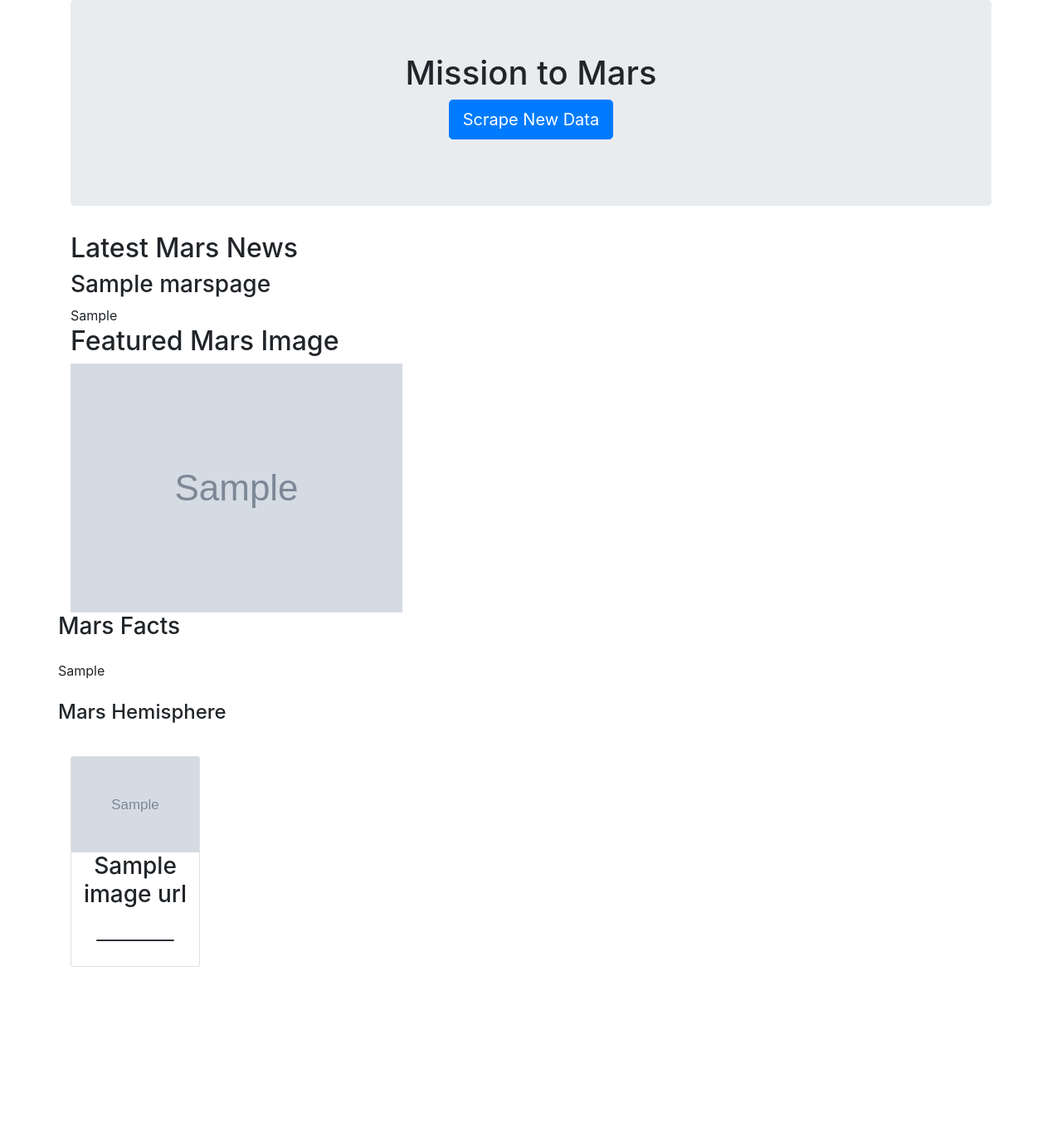
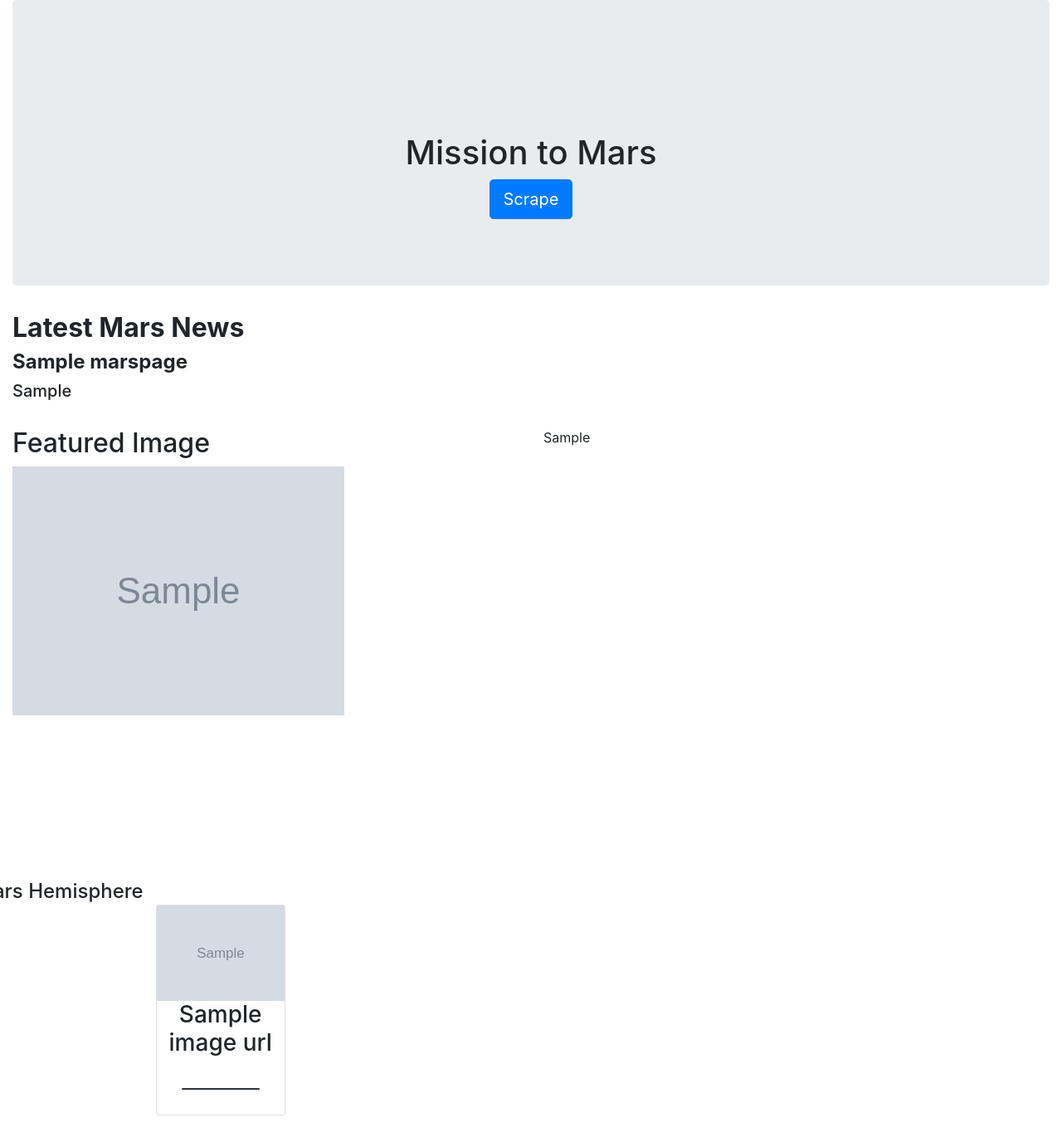
Before and after one commit to CPhilippe30/Web-Scraping-Challenge, a Flask app: page / in a window 1280 px wide. Shown: the whole page at 83% size. Before the commit the page ends 1165 px from the top, so only its background shows below. Run offline with Flask 2, Linux system fonts and the light colour scheme; grey boxes marked "Sample" are stand-in pictures; a database or web service that is not in the repository returns one stand-in record (values such as "Sample title"); some libraries are stand-ins or nearby versions.

Commit message:
Mission to Mars

```diff
--- a/Mission to Mars/templates/index.html
+++ b/Mission to Mars/templates/index.html
@@ -3,65 +3,48 @@
 
 <head>
   <meta charset="UTF-8">
+  <meta name="viewport" content="width=device-width, initial-scale=1.0">
+  <meta http-equiv="X-UA-Compatible" content="ie=edge">
   <title>Mission to Mars</title>
-    <link rel="stylesheet" href="https://stackpath.bootstrapcdn.com/bootstrap/4.3.1/css/bootstrap.min.css"
-        integrity="sha384-ggOyR0iXCbMQv3Xipma34MD+dH/1fQ784/j6cY/iJTQUOhcWr7x9JvoRxT2MZw1T" crossorigin="anonymous">
+  <link rel="stylesheet" href="https://stackpath.bootstrapcdn.com/bootstrap/4.3.1/css/bootstrap.min.css" integrity="sha384-ggOyR0iXCbMQv3Xipma34MD+dH/1fQ784/j6cY/iJTQUOhcWr7x9JvoRxT2MZw1T" crossorigin="anonymous">
 
-    <script src="https://code.jquery.com/jquery-3.3.1.slim.min.js"
-        integrity="sha384-q8i/X+965DzO0rT7abK41JStQIAqVgRVzpbzo5smXKp4YfRvH+8abtTE1Pi6jizo"
-        crossorigin="anonymous"></script>
-    <script src="https://cdnjs.cloudflare.com/ajax/libs/popper.js/1.14.7/umd/popper.min.js"
-        integrity="sha384-UO2eT0CpHqdSJQ6hJty5KVphtPhzWj9WO1clHTMGa3JDZwrnQq4sF86dIHNDz0W1"
-        crossorigin="anonymous"></script>
-    <script src="https://stackpath.bootstrapcdn.com/bootstrap/4.3.1/js/bootstrap.min.js"
-        integrity="sha384-JjSmVgyd0p3pXB1rRibZUAYoIIy6OrQ6VrjIEaFf/nJGzIxFDsf4x0xIM+B07jRM"
-        crossorigin="anonymous"></script>
-
-        <style>
-            .dataframe{
-                border:2px solid black;
-            }
-            h5{
-                font-size: 20px;
-            }
-            p{
-                font-size: 15px
-            }
-
-        </style>
-    </head>
     <body>
-
-</head>
-<body >
-
-    <div  class="container">
+        <div class="container-fluid">
           <div class="jumbotron text-center">
-            <h1>Mission to Mars</h1>
-            <p><a class="btn btn-primary btn-lg" href="/scrape" role="button">Scrape New Data</a></p>
+            <div class="planet">
+              <div class="wrap">
+                 <div class="background"></div>
+                 <div class="clouds"></div>
               </div>
+              <div class="mask"></div>
+            </div>
+            <br><br> <br><br>
+            <h1 class="title-header">Mission to Mars</h1>
+            <p><a class="btn btn-primary btn-lg" href="/scrape" role="button">Scrape</a></p>
+          </div>
+          <main>
+            <section class="introduction">
+                <h2><b>Latest Mars News</b></h2>
+                <h4><strong>{{marspage["news_title"]}}</strong></h4>
+                <h5>{{marspage.news_paragraph}}</h5>
+              </section>
+              <br>
+      <div class="featured">
         <div class="row">
-            <div class="col col-12">
-                <h2>Latest Mars News</h2>
-                <h3>{{marspage.news_title}}</h3>
-                {{marspage.news_paragraph}}
+          <div class="col-sm-12 col-md-6 col-12">
+            <h2>Featured Image</h2>
+            <img class="featured-img" src={{marspage.featured_image_url}} alt="Featured image" align="center">
+          </div>
+          <div class="col-xs-12 col-sm-12 col-md-6 col-12">
+            {{marspage.marsfacts_html  | safe}}
           </div>
         </div>
-        <div class="row">
-            <div class="col-12">
-                <h2>Featured Mars Image</h2>
-                <img src={{marspage.featured_image_url}} alt="Featured image">
-            </div>
-            <div class="row">
-                <div class="col-md-12">
-                <table class="table table-bordered">
-                <h3>Mars Facts</h3>
-                <table class="table-sm">{{marspage.marsfacts_html  | safe}}
       </div>
         </div>
         <br><br>
+        <h4 style="padding-top: 50px; margin-top: 100px; text-align: center;">
         <div class="row">
-            <div class="col-8">
+            <div class="card-deck">
                 <h4>Mars Hemisphere</h4>
             </div>
         <div class="row">
@@ -76,7 +59,11 @@
             </div>
             {% endfor %}
         </div>
-    </div> <!-- End of container -->
+    </div>
+
+   <!-- jQuery, Popper.js & Bootstrap JS -->
+   <script src="https://code.jquery.com/jquery-3.3.1.slim.min.js" integrity="sha384-q8i/X+965DzO0rT7abK41JStQIAqVgRVzpbzo5smXKp4YfRvH+8abtTE1Pi6jizo" crossorigin="anonymous"></script>
+   <script src="https://cdnjs.cloudflare.com/ajax/libs/popper.js/1.14.7/umd/popper.min.js" integrity="sha384-UO2eT0CpHqdSJQ6hJty5KVphtPhzWj9WO1clHTMGa3JDZwrnQq4sF86dIHNDz0W1" crossorigin="anonymous"></script>
+   <script src="https://stackpath.bootstrapcdn.com/bootstrap/4.3.1/js/bootstrap.min.js" integrity="sha384-JjSmVgyd0p3pXB1rRibZUAYoIIy6OrQ6VrjIEaFf/nJGzIxFDsf4x0xIM+B07jRM" crossorigin="anonymous"></script>
 </body>
-
 </html>
```
Also changed, not shown: Mission to Mars/marsfacts.html (+31 -21 lines). Lines whose indentation alone changed are shown as unchanged.
